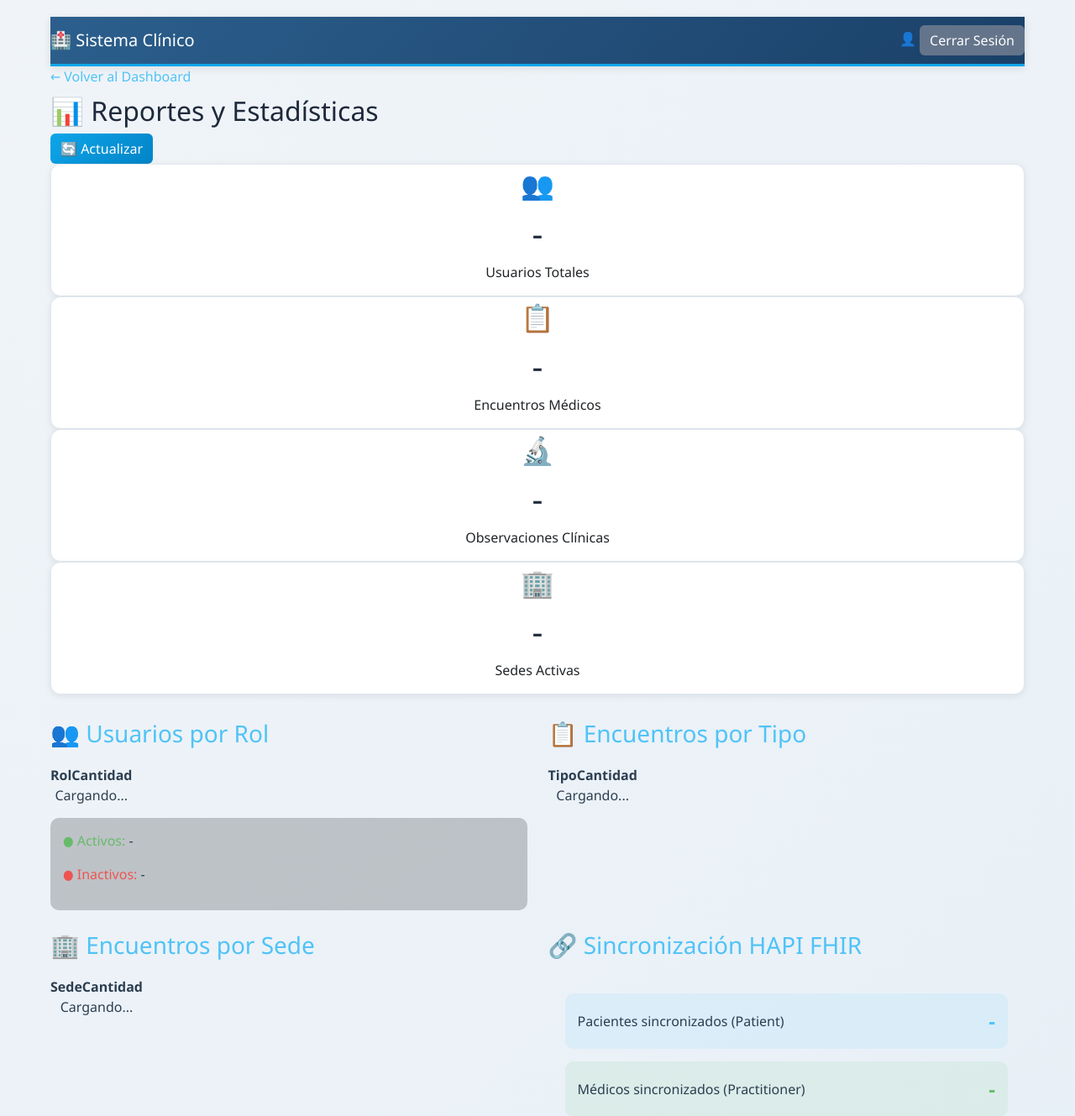
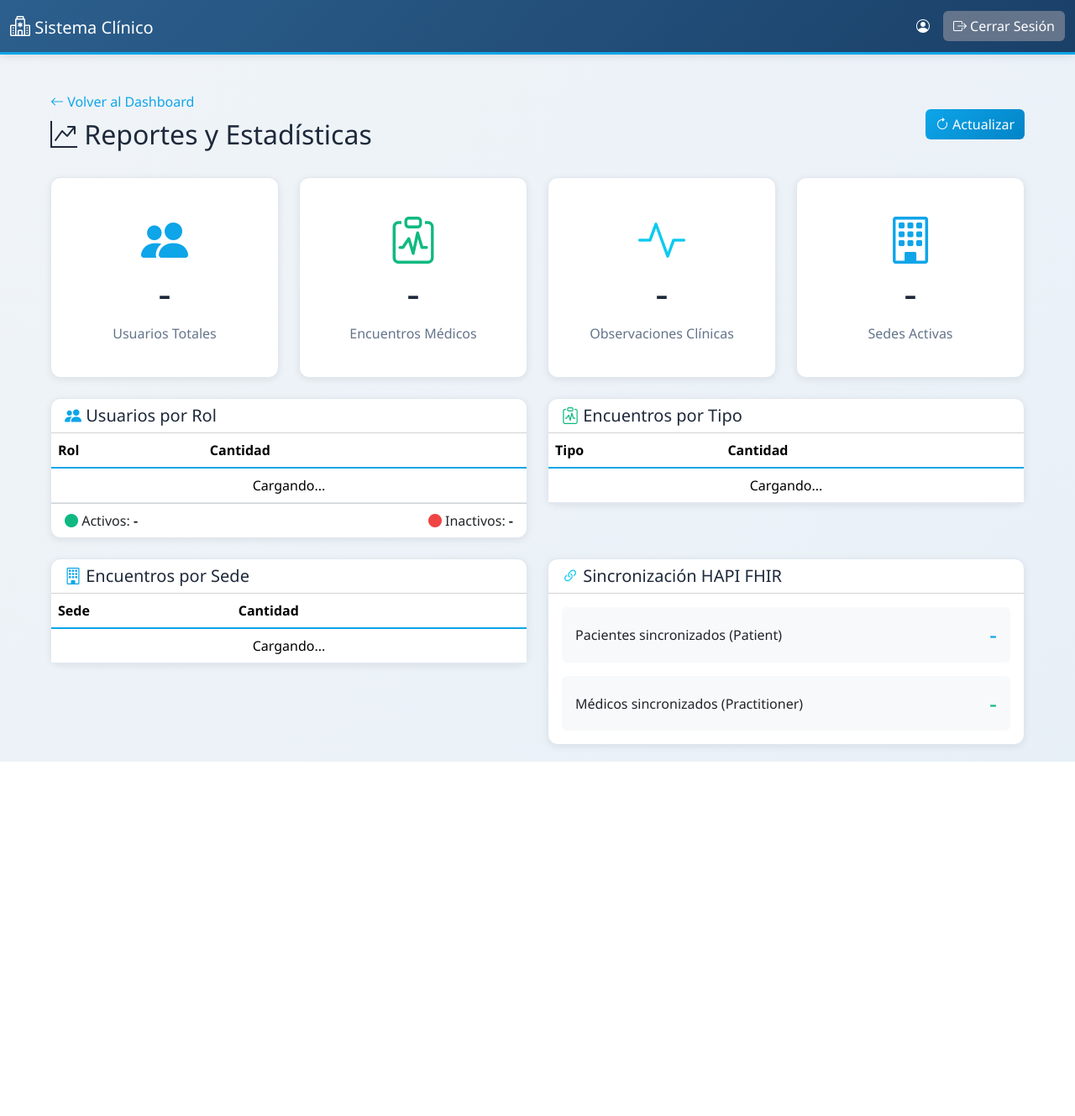
Before and after one commit to jose-bertelm/Integraciondesoluciones, a Python web app: template app/templates/admin/reportes.html in a window 1280 px wide. Shown: the top 1329 px of the page at 84% size. After the commit the page ends 907 px from the top, so only its background shows below. Run offline with Jinja, Linux system fonts and the light colour scheme; the template is opened without the code that fills it, so the values that code supplies are empty.

Commit message:
diseño v2

```diff
--- a/app/templates/admin/reportes.html
+++ b/app/templates/admin/reportes.html
@@ -1,58 +1,82 @@
 {% extends "base.html" %}
 {% block title %}Reportes y Estadísticas{% endblock %}
 {% block content %}
-<div class="container">
-    <nav class="navbar">
-        <div class="navbar-brand">🏥 Sistema Clínico</div>
-        <div class="navbar-user">
-            <span>👤 {{ user.nombres }} {{ user.apellidos }}</span>
-            <a href="/logout" class="btn btn-secondary">Cerrar Sesión</a>
+<nav class="navbar navbar-dark sticky-top">
+    <div class="container-fluid">
+        <span class="navbar-brand"><i class="bi bi-hospital fs-4"></i> Sistema Clínico</span>
+        <div class="d-flex align-items-center gap-3">
+            <span class="text-light"><i class="bi bi-person-circle"></i> {{ user.nombres }} {{ user.apellidos }}</span>
+            <a href="/logout" class="btn btn-secondary"><i class="bi bi-box-arrow-right"></i> Cerrar Sesión</a>
+        </div>
     </div>
 </nav>
 
-    <div class="page-header">
+<div class="container mt-4">
+    <div class="d-flex justify-content-between align-items-center mb-4">
         <div>
-            <a href="/dashboard" style="color: #4fc3f7; text-decoration: none;">← Volver al Dashboard</a>
-            <h2 style="margin-top: 10px;">📊 Reportes y Estadísticas</h2>
+            <a href="/dashboard" class="text-decoration-none text-primary"><i class="bi bi-arrow-left"></i> Volver al Dashboard</a>
+            <h2 class="mt-2"><i class="bi bi-graph-up-arrow"></i> Reportes y Estadísticas</h2>
         </div>
-        <button class="btn btn-primary" onclick="cargarEstadisticas()">🔄 Actualizar</button>
+        <button class="btn btn-primary" onclick="cargarEstadisticas()"><i class="bi bi-arrow-clockwise"></i> Actualizar</button>
     </div>
 
-    <div id="loading" style="text-align: center; padding: 50px; display: none;">
-        <p style="color: #4fc3f7;">Cargando estadísticas...</p>
+    <div id="loading" class="text-center py-5 d-none">
+        <div class="spinner-border text-primary" role="status"></div>
+        <p class="text-primary mt-2">Cargando estadísticas...</p>
     </div>
 
     <!-- Resumen General -->
-    <div class="dashboard-cards" id="resumenCards">
-        <div class="card stat-card">
-            <div class="card-icon">👥</div>
-            <h3 id="totalUsuarios">-</h3>
-            <p>Usuarios Totales</p>
+    <div class="row g-4 mb-4" id="resumenCards">
+        <div class="col-md-6 col-lg-3">
+            <div class="card text-center p-4">
+                <div class="card-body">
+                    <i class="bi bi-people-fill display-4 text-primary mb-3"></i>
+                    <h3 id="totalUsuarios" class="display-5">-</h3>
+                    <p class="text-muted mb-0">Usuarios Totales</p>
                 </div>
-        <div class="card stat-card">
-            <div class="card-icon">📋</div>
-            <h3 id="totalEncuentros">-</h3>
-            <p>Encuentros Médicos</p>
             </div>
-        <div class="card stat-card">
-            <div class="card-icon">🔬</div>
-            <h3 id="totalObservaciones">-</h3>
-            <p>Observaciones Clínicas</p>
         </div>
-        <div class="card stat-card">
-            <div class="card-icon">🏢</div>
-            <h3 id="totalSedes">-</h3>
-            <p>Sedes Activas</p>
+        <div class="col-md-6 col-lg-3">
+            <div class="card text-center p-4">
+                <div class="card-body">
+                    <i class="bi bi-clipboard-pulse display-4 text-success mb-3"></i>
+                    <h3 id="totalEncuentros" class="display-5">-</h3>
+                    <p class="text-muted mb-0">Encuentros Médicos</p>
+                </div>
+            </div>
+        </div>
+        <div class="col-md-6 col-lg-3">
+            <div class="card text-center p-4">
+                <div class="card-body">
+                    <i class="bi bi-activity display-4 text-info mb-3"></i>
+                    <h3 id="totalObservaciones" class="display-5">-</h3>
+                    <p class="text-muted mb-0">Observaciones Clínicas</p>
+                </div>
+            </div>
+        </div>
+        <div class="col-md-6 col-lg-3">
+            <div class="card text-center p-4">
+                <div class="card-body">
+                    <i class="bi bi-building display-4 text-primary mb-3"></i>
+                    <h3 id="totalSedes" class="display-5">-</h3>
+                    <p class="text-muted mb-0">Sedes Activas</p>
+                </div>
+            </div>
         </div>
     </div>
 
     <!-- Detalles -->
-    <div style="display: grid; grid-template-columns: repeat(auto-fit, minmax(400px, 1fr)); gap: 25px; margin-top: 30px;">
+    <div class="row g-4">
 
         <!-- Usuarios por Rol -->
-        <div class="table-container">
-            <h3 style="color: #4fc3f7; margin-bottom: 20px;">👥 Usuarios por Rol</h3>
-            <table>
+        <div class="col-lg-6">
+            <div class="card">
+                <div class="card-header bg-transparent">
+                    <h5 class="mb-0"><i class="bi bi-people-fill text-primary"></i> Usuarios por Rol</h5>
+                </div>
+                <div class="card-body p-0">
+                    <div class="table-responsive">
+                        <table class="table table-hover mb-0">
                             <thead>
                                 <tr>
                                     <th>Rol</th>
@@ -60,19 +84,29 @@
                                 </tr>
                             </thead>
                             <tbody id="tablaUsuariosRol">
-                    <tr><td colspan="2" style="text-align: center;">Cargando...</td></tr>
+                                <tr><td colspan="2" class="text-center">Cargando...</td></tr>
                             </tbody>
                         </table>
-            <div style="margin-top: 15px; padding: 15px; background: rgba(0,0,0,0.2); border-radius: 10px;">
-                <p><span style="color: #66bb6a;">● Activos:</span> <span id="usuariosActivos">-</span></p>
-                <p><span style="color: #ef5350;">● Inactivos:</span> <span id="usuariosInactivos">-</span></p>
+                    </div>
+                    <div class="card-footer bg-transparent">
+                        <div class="d-flex justify-content-between">
+                            <span><i class="bi bi-circle-fill text-success"></i> Activos: <strong id="usuariosActivos">-</strong></span>
+                            <span><i class="bi bi-circle-fill text-danger"></i> Inactivos: <strong id="usuariosInactivos">-</strong></span>
+                        </div>
+                    </div>
+                </div>
             </div>
         </div>
 
         <!-- Encuentros por Tipo -->
-        <div class="table-container">
-            <h3 style="color: #4fc3f7; margin-bottom: 20px;">📋 Encuentros por Tipo</h3>
-            <table>
+        <div class="col-lg-6">
+            <div class="card">
+                <div class="card-header bg-transparent">
+                    <h5 class="mb-0"><i class="bi bi-clipboard-pulse text-success"></i> Encuentros por Tipo</h5>
+                </div>
+                <div class="card-body p-0">
+                    <div class="table-responsive">
+                        <table class="table table-hover mb-0">
                             <thead>
                                 <tr>
                                     <th>Tipo</th>
@@ -80,15 +114,23 @@
                                 </tr>
                             </thead>
                             <tbody id="tablaEncuentrosTipo">
-                    <tr><td colspan="2" style="text-align: center;">Cargando...</td></tr>
+                                <tr><td colspan="2" class="text-center">Cargando...</td></tr>
                             </tbody>
                         </table>
                     </div>
+                </div>
+            </div>
+        </div>
 
         <!-- Encuentros por Sede -->
-        <div class="table-container">
-            <h3 style="color: #4fc3f7; margin-bottom: 20px;">🏢 Encuentros por Sede</h3>
-            <table>
+        <div class="col-lg-6">
+            <div class="card">
+                <div class="card-header bg-transparent">
+                    <h5 class="mb-0"><i class="bi bi-building text-primary"></i> Encuentros por Sede</h5>
+                </div>
+                <div class="card-body p-0">
+                    <div class="table-responsive">
+                        <table class="table table-hover mb-0">
                             <thead>
                                 <tr>
                                     <th>Sede</th>
@@ -96,46 +138,40 @@
                                 </tr>
                             </thead>
                             <tbody id="tablaEncuentrosSede">
-                    <tr><td colspan="2" style="text-align: center;">Cargando...</td></tr>
+                                <tr><td colspan="2" class="text-center">Cargando...</td></tr>
                             </tbody>
                         </table>
                     </div>
+                </div>
+            </div>
+        </div>
 
         <!-- FHIR Sincronización -->
-        <div class="table-container">
-            <h3 style="color: #4fc3f7; margin-bottom: 20px;">🔗 Sincronización HAPI FHIR</h3>
-            <div style="padding: 20px;">
-                <div style="display: flex; justify-content: space-between; align-items: center; margin-bottom: 15px; padding: 15px; background: rgba(79, 195, 247, 0.1); border-radius: 10px;">
+        <div class="col-lg-6">
+            <div class="card">
+                <div class="card-header bg-transparent">
+                    <h5 class="mb-0"><i class="bi bi-link-45deg text-info"></i> Sincronización HAPI FHIR</h5>
+                </div>
+                <div class="card-body">
+                    <div class="d-flex justify-content-between align-items-center p-3 mb-3 bg-light rounded">
                         <span>Pacientes sincronizados (Patient)</span>
-                    <strong id="pacientesFhir" style="color: #4fc3f7; font-size: 1.5rem;">-</strong>
+                        <h3 id="pacientesFhir" class="text-primary mb-0">-</h3>
                     </div>
-                <div style="display: flex; justify-content: space-between; align-items: center; padding: 15px; background: rgba(102, 187, 106, 0.1); border-radius: 10px;">
+                    <div class="d-flex justify-content-between align-items-center p-3 bg-light rounded">
                         <span>Médicos sincronizados (Practitioner)</span>
-                    <strong id="medicosFhir" style="color: #66bb6a; font-size: 1.5rem;">-</strong>
+                        <h3 id="medicosFhir" class="text-success mb-0">-</h3>
                     </div>
                 </div>
             </div>
         </div>
     </div>
-
-<style>
-.stat-card {
-    text-align: center;
-}
-.stat-card h3 {
-    font-size: 2.5rem;
-    margin: 10px 0;
-}
-.stat-card .card-icon {
-    font-size: 2rem;
-}
-</style>
+</div>
 {% endblock %}
 
 {% block scripts %}
 <script>
 async function cargarEstadisticas() {
-    document.getElementById('loading').style.display = 'block';
+    document.getElementById('loading').classList.remove('d-none');
 
     try {
         const response = await fetch('/reportes/estadisticas');
@@ -189,7 +225,7 @@ async function cargarEstadisticas() {
         console.error('Error:', error);
     }
 
-    document.getElementById('loading').style.display = 'none';
+    document.getElementById('loading').classList.add('d-none');
 }
 
 // Cargar al iniciar
```
Also changed, not shown: app/templates/admin/usuarios.html (+72 -60 lines), app/templates/admisionista/nuevo_paciente.html (+52 -51 lines), app/templates/admisionista/pacientes.html (+64 -54 lines), app/templates/medico/nuevo_encuentro.html (+53 -52 lines), app/templates/paciente/historial.html (+8 -8 lines). Lines whose indentation alone changed are shown as unchanged.
